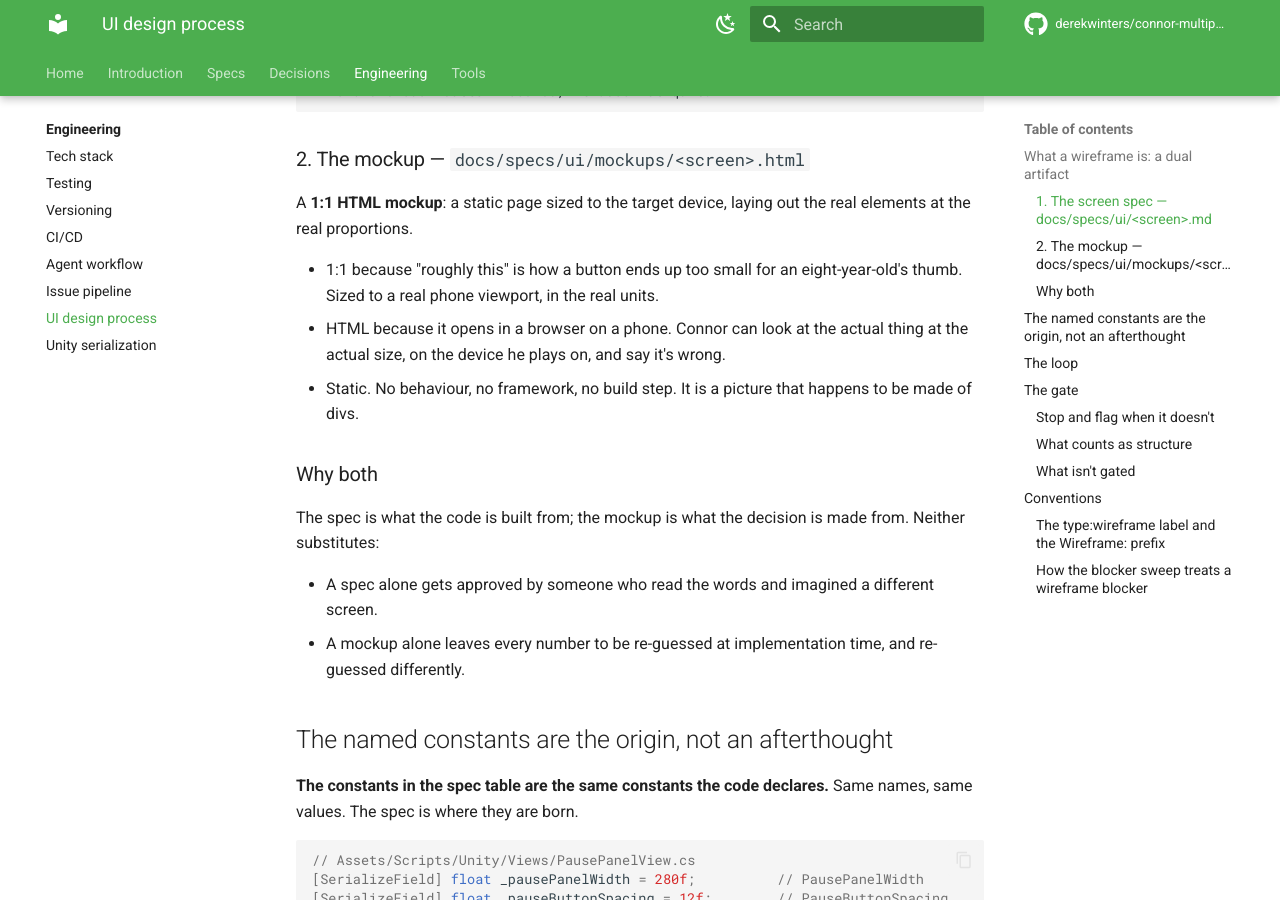
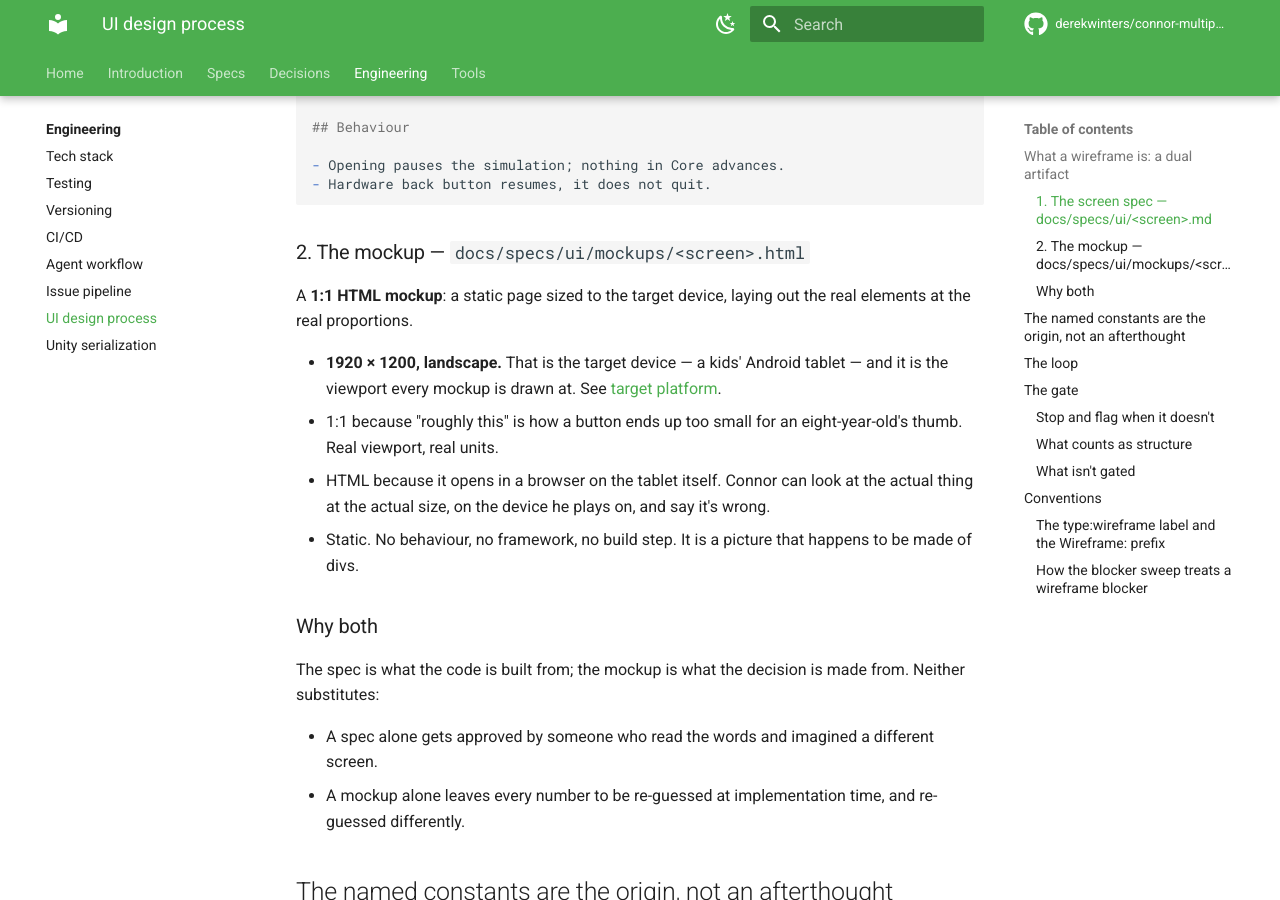
Before and after one commit to derekwinters/connor-multiplying-frogs, an MkDocs documentation site: the page built from docs/engineering/ui-design-process.md, in a window 1280 px wide and 900 px high, scrolled down 1130 px. Built offline with MkDocs 1.6.1 and Material for MkDocs 9.7.7, drawn with Linux system fonts in a browser that asks for light colours; comment, search, counter and statistics services are not loaded; the version menu is left out; some of the changed text lies outside the part shown.

Commit message:
docs: pin the target canvas at 1920x1200 and widen the wireframe rule
Derek's three calls, recorded where they belong:

Landscape only, not "landscape by default" — already the behaviour, now the
word in the table matches.

1920x1200 (16:10) is the resolution every layout is designed at. It is also
the viewport every UI mockup is drawn at; ui-design-process.md said "a real
phone viewport", which was the old device.

Every layout AND every dialog needs a wireframe. The page led with "no UI
without an approved wireframe" and then described two files "per screen",
which left a confirm box looking like something smaller than a screen.

Co-Authored-By: Claude Opus 5 <noreply@anthropic.com>
Claude-Session: https://claude.ai/code/session_01XQiMctuVjSXS8US76zcNmR

```diff
--- a/docs/engineering/ui-design-process.md
+++ b/docs/engineering/ui-design-process.md
@@ -1,6 +1,11 @@
 # UI design process
 
 **No UI gets built without an approved wireframe. Not even graybox.**
+
+**Every layout and every dialog.** Not just the big screens — a confirm box, a
+toast, an end-of-turn panel each get their own wireframe. A dialog is the
+easiest thing to slip in without one and, being small, the easiest to get
+wrong in a way nobody notices until Connor is holding it.
 
 UI is the part of this game Connor has the strongest opinions about and the part
 that is most expensive to redo. A layout argued about as a picture costs an
@@ -55,10 +60,14 @@ Vertical stack, centred, over a dimmed copy of the playfield.
 A **1:1 HTML mockup**: a static page sized to the target device, laying out the
 real elements at the real proportions.
 
+- **1920 × 1200, landscape.** That is the target device — a kids' Android
+  tablet — and it is the viewport every mockup is drawn at. See
+  [target platform](tech-stack.md#target-platform).
 - 1:1 because "roughly this" is how a button ends up too small for an
-  eight-year-old's thumb. Sized to a real phone viewport, in the real units.
-- HTML because it opens in a browser on a phone. Connor can look at the actual
-  thing at the actual size, on the device he plays on, and say it's wrong.
+  eight-year-old's thumb. Real viewport, real units.
+- HTML because it opens in a browser on the tablet itself. Connor can look at
+  the actual thing at the actual size, on the device he plays on, and say it's
+  wrong.
 - Static. No behaviour, no framework, no build step. It is a picture that
   happens to be made of divs.
 
```
Also changed, not shown: docs/engineering/tech-stack.md (+8 -1 lines).
